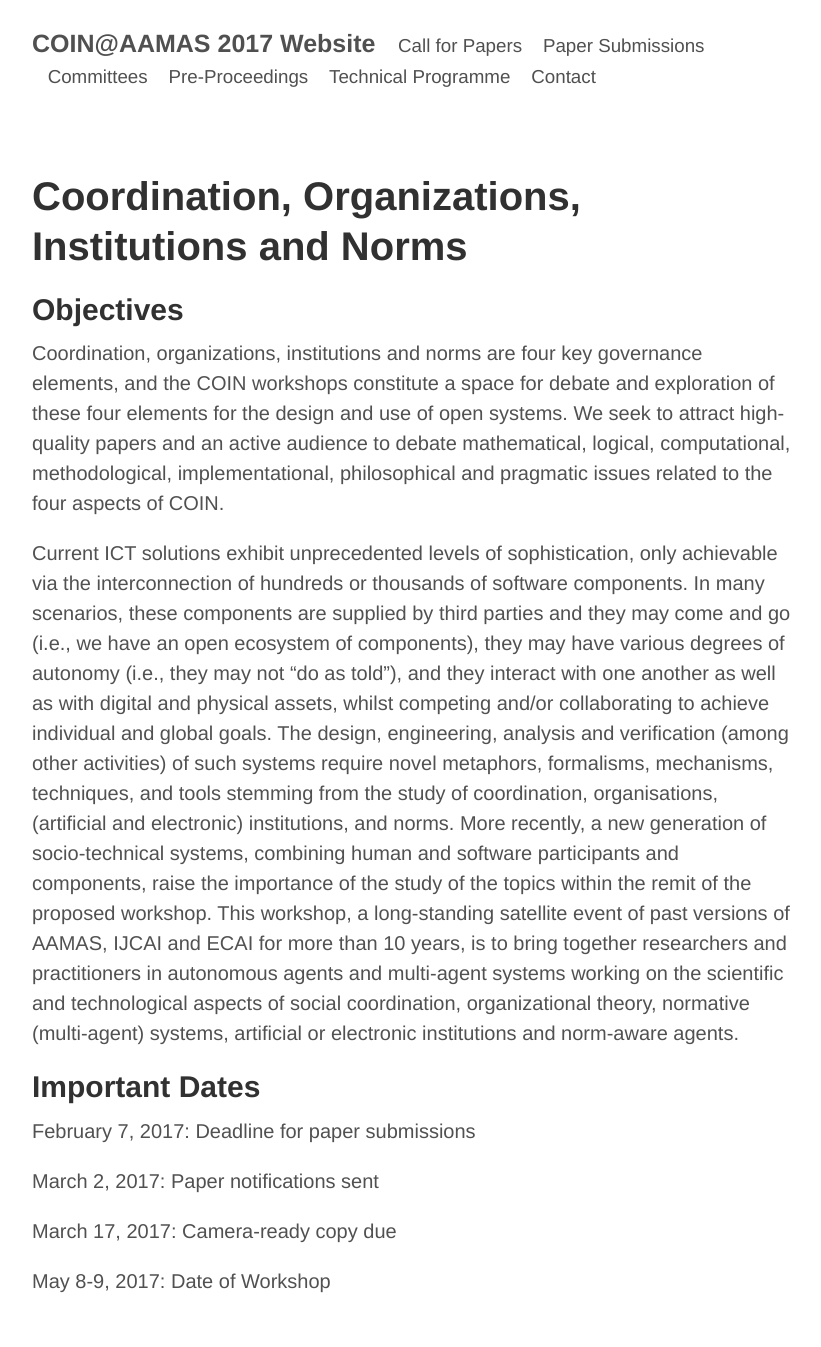
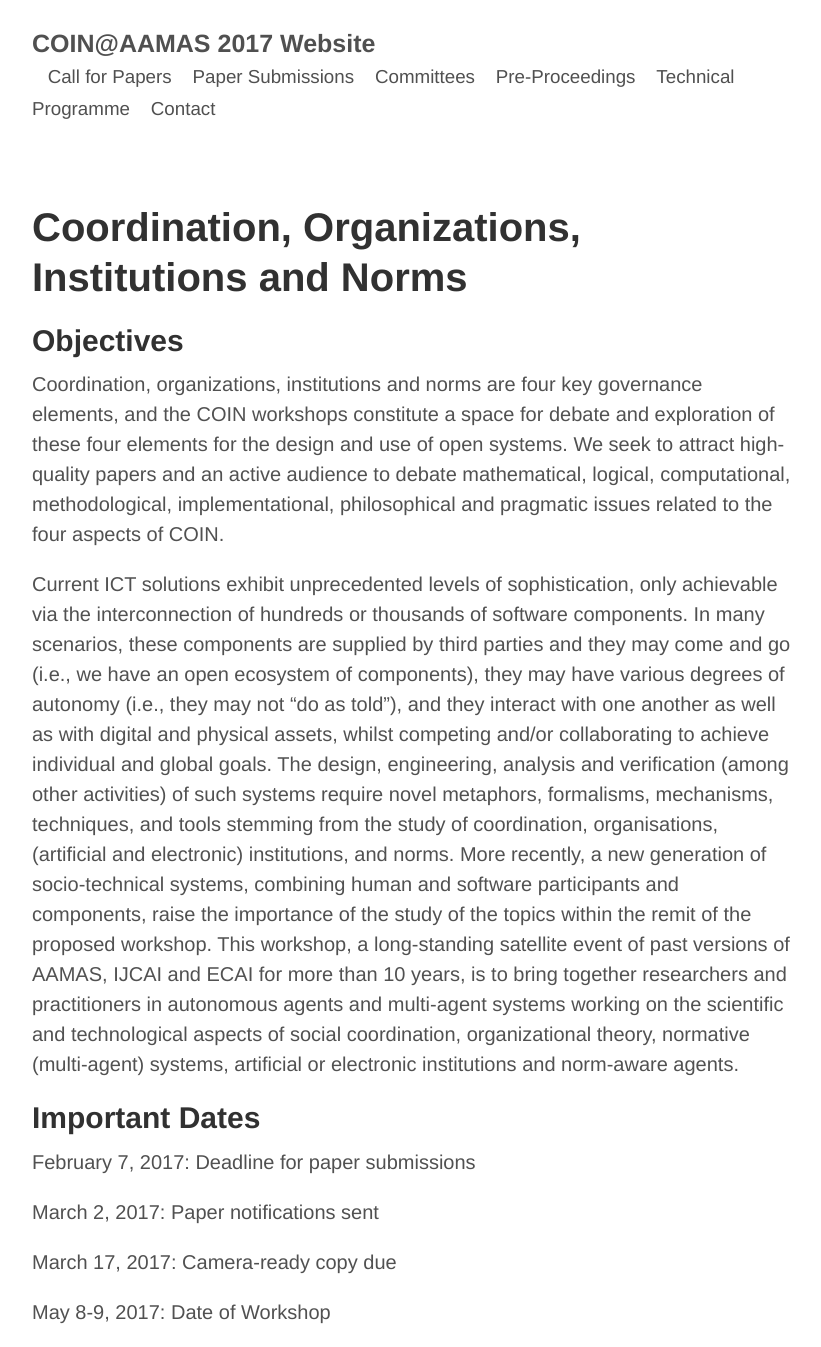
Before and after one commit to coin-workshop/coin-2017, a Jekyll site: the page built from index.md, in a window 1280 px wide. Shown: the whole page, without its empty margins (228-1049 px from the left). Built offline with Jekyll 4.4.1, drawn with Linux system fonts in a browser that asks for light colours; before the commit the page ends 1316 px from its top, so only the background shows below that.

Commit message:
Trying to change the site's header.

```diff
--- a/_layouts/default.html
+++ b/_layouts/default.html
@@ -12,6 +12,8 @@
 <header class="masthead">
    <h3 class="masthead-title">
      <a href="{{ site.path }}">{{ site.title }}</a>
+   </h3>
+   <h3 class="masthead-title">
      <small>
         &nbsp;&nbsp;&nbsp;<a href="{{ site.path }}/call_for_papers.html">Call for Papers</a>
      </small>
```
